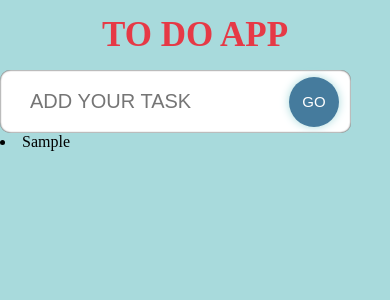
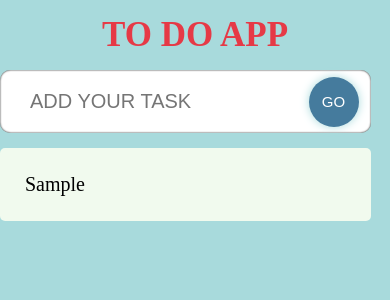
Before and after one commit to ianlee227/ts-todoapp, a React (Create React App) app: page / in a window 390 px wide. Both pictures are taken after typing "Sample" into the empty fields and a click on the button "GO". Shown: the top 300 px of the page. Built offline with nearby package versions, Linux system fonts and the light colour scheme; a web font is replaced by a local one.

Commit message:
todo박스 추가

```diff
--- /dev/null
+++ b/src/components/SingleTodo.tsx
@@ -0,0 +1,24 @@
+import React from "react";
+import "./styles.css";
+import {Todo} from "../model";
+
+type Props = {
+  todo: Todo;
+  todos: Todo[];
+  setTodos: React.Dispatch<React.SetStateAction<Todo[]>>;
+}
+
+const SingleTodo:React.FC<Props> = ({todo, todos, setTodos}) => {
+  return(
+    <form className="todos_single">
+      <span className="todos_single_text">{todo.todo}</span>
+      <div>
+        <span className="icon"></span>
+        <span className="icon"></span>
+        <span className="icon"></span>
+      </div>
+    </form>
+  )
+}
+
+export default SingleTodo
--- a/src/components/TodoList.tsx
+++ b/src/components/TodoList.tsx
@@ -1,16 +1,22 @@
 import React from "react";
 import "./styles.css";
 import { Todo } from "../model";
+import SingleTodo from "./SingleTodo";
 
 interface Props{
   todos: Todo[];
-  setTodos: React.Dispatch<React.SetStateAction<Todo[]>>
+  setTodos: React.Dispatch<React.SetStateAction<Todo[]>>;
 }
 const TodoList:React.FC<Props> = ({todos, setTodos}: Props) => {
   return (
     <div className="todos">
       {todos.map((todo) => (
-        <li>{todo.todo}</li>
+        <SingleTodo
+          todo={todo}
+          key={todo.id}
+          todos={todos}
+          setTodos={setTodos}
+        />
       ))}
     </div>
   )
--- a/src/components/styles.css
+++ b/src/components/styles.css
@@ -43,3 +43,48 @@
     transform: scale(0.8);
     box-shadow: 0 0 5px #a8dadc;
 }
+
+.todos {
+    display: flex;
+    justify-content: space-evenly;
+    width: 90%;
+    flex-wrap: wrap;
+}
+
+.todos_single {
+    display: flex;
+    width: 29.5%;
+    border-radius: 5px;
+    padding: 20px;
+    margin-top: 15px;
+    background-color: #f1faee;
+}
+
+.todos_single_text {
+    flex: 1;
+    padding: 5px;
+    border: none;
+    font-size: 20px;
+}
+
+.todos_single_text:focus {
+    outline: none;
+}
+
+@media (max-width: 1200px) {
+    .todos_single {
+        width: 40%;
+    }
+}
+
+@media (max-width: 700px) {
+    .input {
+        width: 95%;
+    }
+    .todos {
+        width: 95%;
+    }
+    .todos_single {
+        width: 100%;
+    }
+}
```
